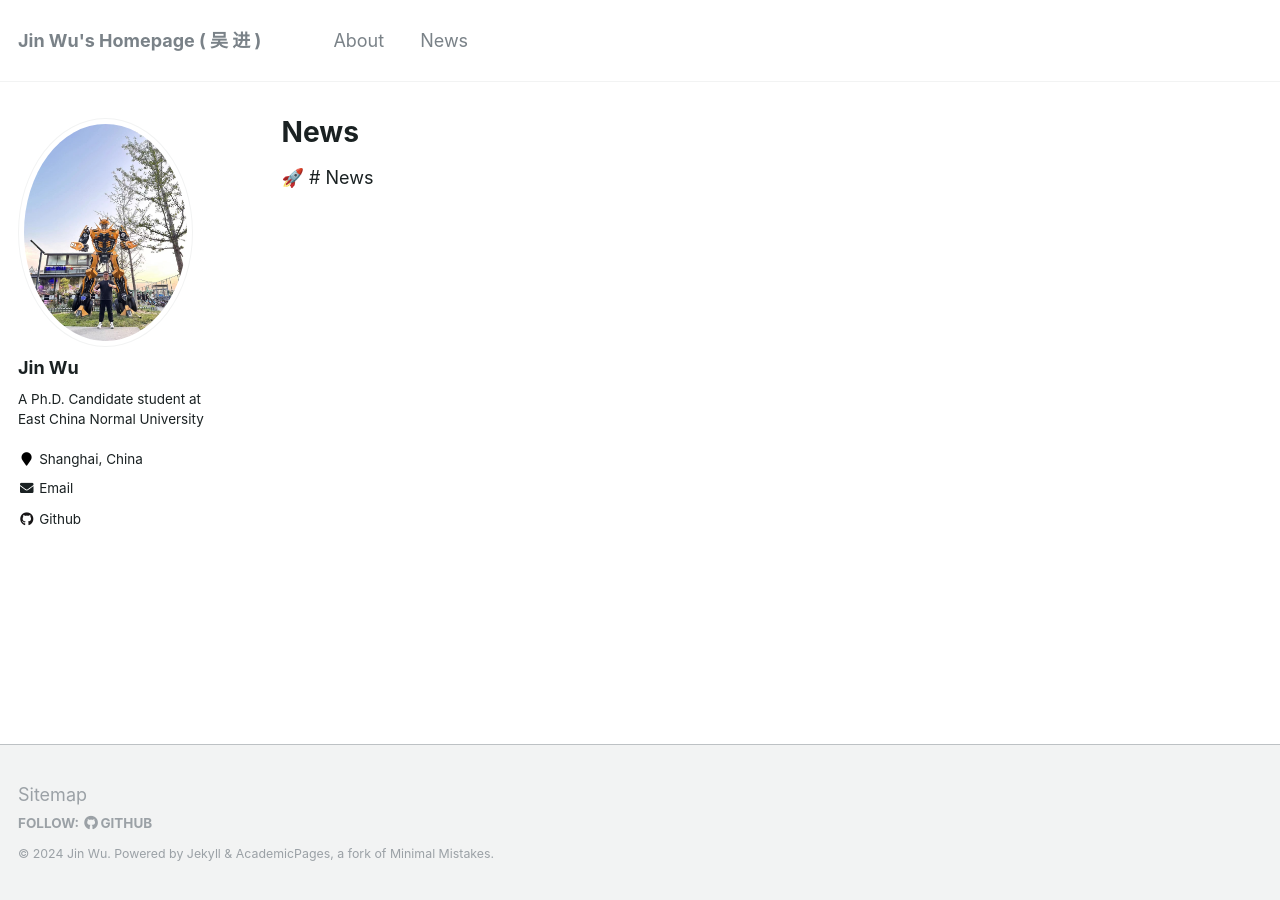
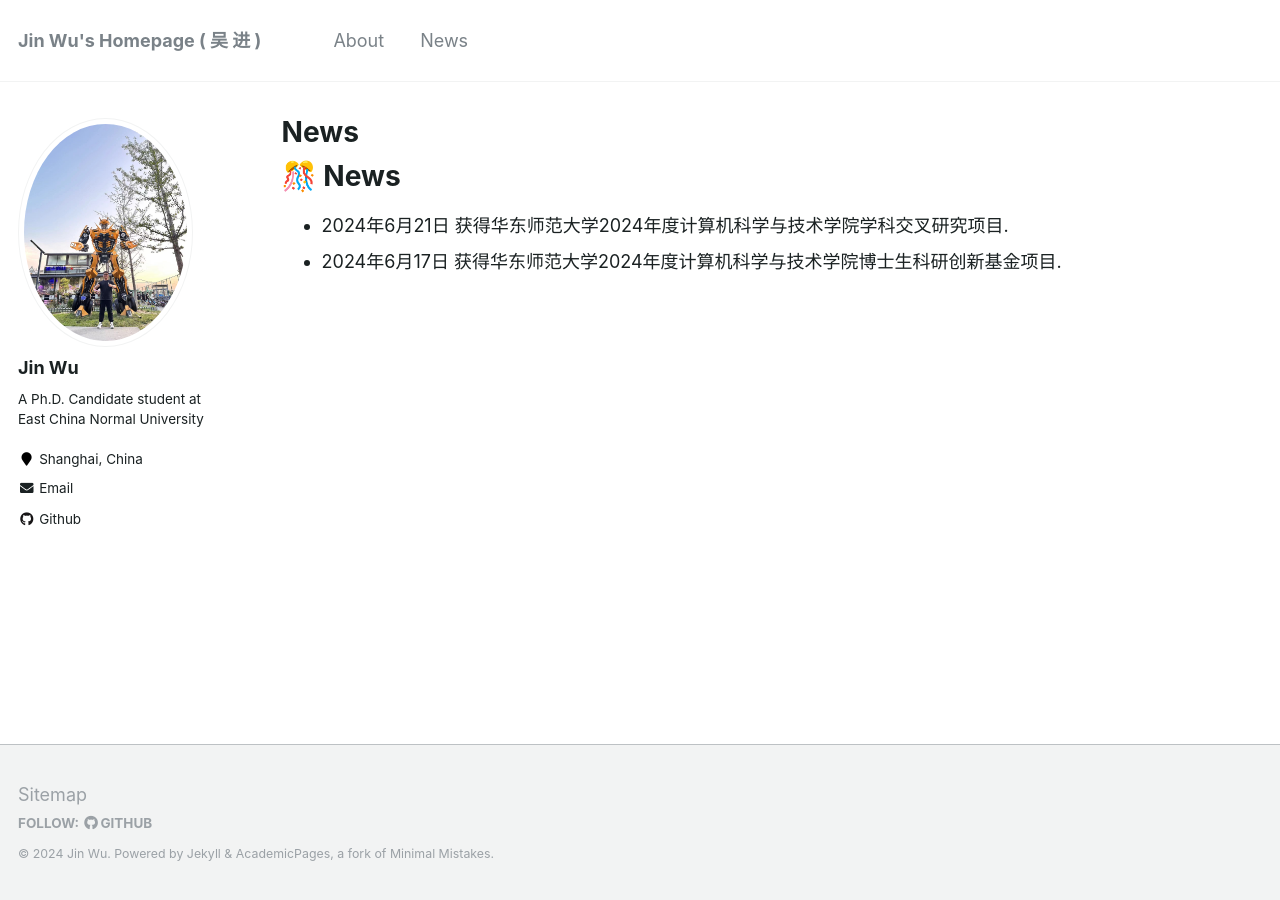
Before and after one commit to WooTzins/WooTzins.github.io, a Jekyll site: the page built from _pages/news.md, in a window 1280 px wide. Built offline with Jekyll 4.4.1, drawn with Linux system fonts in a browser that asks for light colours; comment, search, counter and statistics services are not loaded.

Commit message:
Update news.md

```diff
--- a/_pages/news.md
+++ b/_pages/news.md
@@ -5,4 +5,8 @@ permalink: /news/
 author_profile: true
 ---
 
-🚀 # News
+🎊 News
+======
+
+* 2024年6月21日 获得华东师范大学2024年度计算机科学与技术学院学科交叉研究项目.
+* 2024年6月17日 获得华东师范大学2024年度计算机科学与技术学院博士生科研创新基金项目.
```
